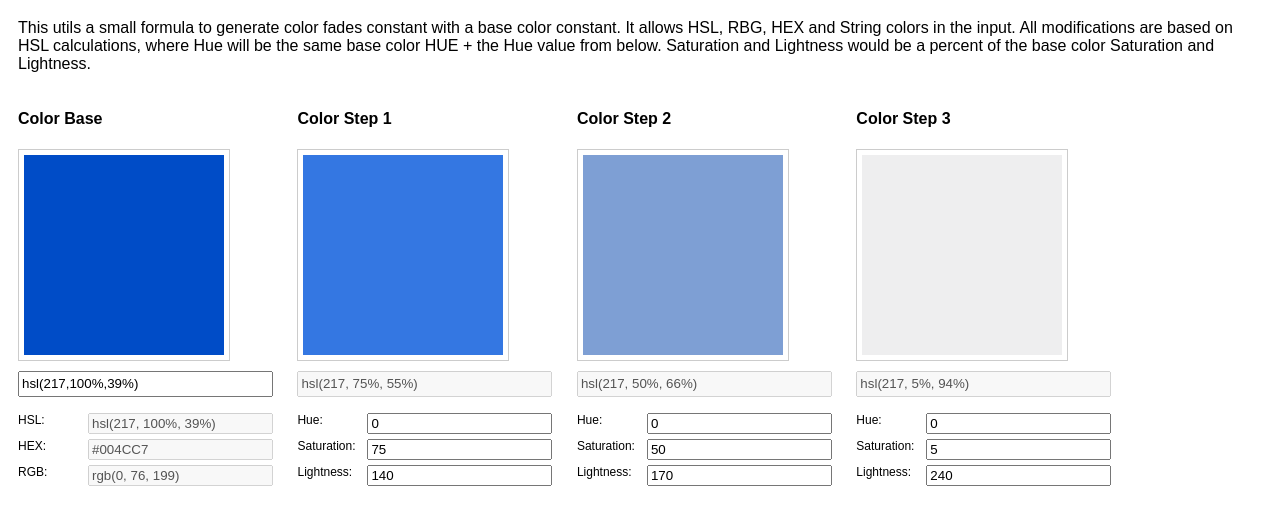
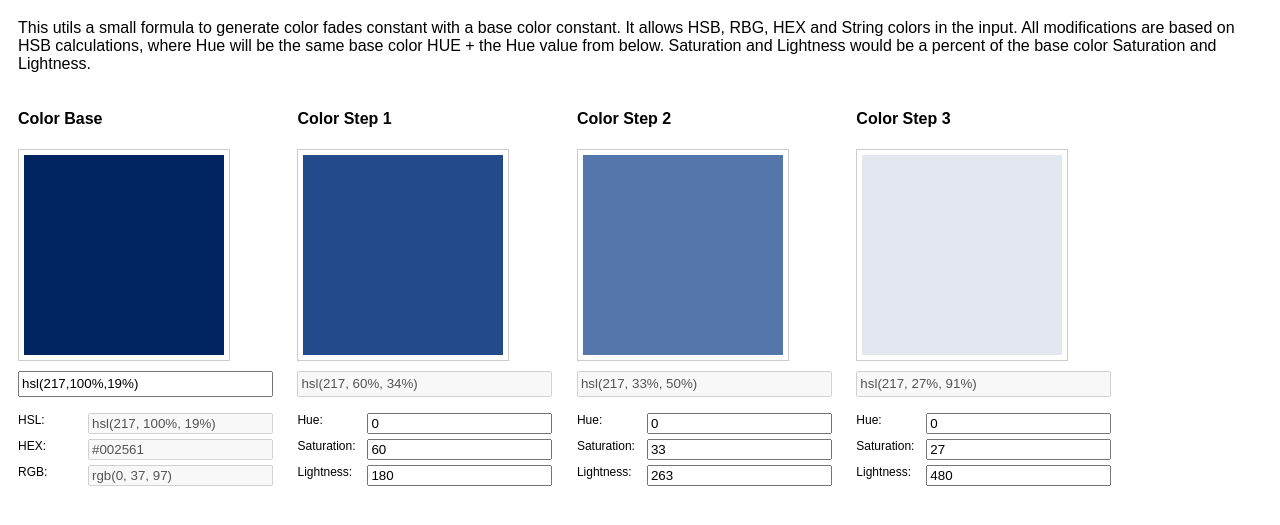
Before and after one commit to jicninja/ColorGenerator, a website with bundled scripts: page index.html in a window 1280 px wide. Shown: the part 71-596 px from the top of the page. Built offline with nearby package versions, Linux system fonts and the light colour scheme.

Commit message:
update formula

```diff
--- a/app.js
+++ b/app.js
@@ -72,7 +72,7 @@ function init () {
         });
     });
 
-    text.value = 'hsl(217,100%,39%)';
+    text.value = 'hsl(217,100%,19%)';
     const initColor = createListenerCallback(baseColorElements, true);
     steps.map((stepColor) => {
         const steps = calculateStep(stepColor, initColor);
--- a/index.html
+++ b/index.html
@@ -22,9 +22,9 @@
             <h1>Color constant generator</h1>
 
             <p>This utils a small formula to generate color fades constant with a base color constant.
-                    It allows HSL, RBG, HEX and String colors in the input.
+                    It allows HSB, RBG, HEX and String colors in the input.
 
-                    All modifications are based on HSL calculations, where Hue will be the same base color HUE + the Hue value from below.
+                    All modifications are based on HSB calculations, where Hue will be the same base color HUE + the Hue value from below.
 
                     Saturation and Lightness would be a percent of the base color Saturation and Lightness.
             </p>
@@ -54,8 +54,8 @@
                     <input disabled class="input-color" id="stepColor1Text" type="text">
                     <ul>
                         <li><span class="factor-label">Hue:</span> <input id="stepColor1Hue" value="0"/></li>
-                        <li><span class="factor-label">Saturation:</span> <input id="stepColor1Saturation" value="75"/></li>
-                        <li><span class="factor-label">Lightness:</span> <input id="stepColor1Lightness" value="140"/></li>
+                        <li><span class="factor-label">Saturation:</span> <input id="stepColor1Saturation" value="60"/></li>
+                        <li><span class="factor-label">Lightness:</span> <input id="stepColor1Lightness" value="180"/></li>
                     </ul>
                 </label>
             </div>
@@ -69,8 +69,8 @@
                         <input disabled class="input-color" id="stepColor2Text" type="text">
                         <ul>
                             <li><span class="factor-label">Hue:</span> <input id="stepColor2Hue" value="0"/></li>
-                            <li><span class="factor-label">Saturation:</span> <input id="stepColor2Saturation" value="50"/></li>
-                            <li><span class="factor-label">Lightness:</span> <input id="stepColor2Lightness" value="170"/></li>
+                            <li><span class="factor-label">Saturation:</span> <input id="stepColor2Saturation" value="33"/></li>
+                            <li><span class="factor-label">Lightness:</span> <input id="stepColor2Lightness" value="263"/></li>
                         </ul>
                     </label>
                 </div>
@@ -84,8 +84,8 @@
                             <input disabled disabled class="input-color" id="stepColor3Text" type="text">
                             <ul>
                                 <li><span class="factor-label">Hue:</span> <input id="stepColor3Hue" value="0"/></li>
-                                <li><span class="factor-label">Saturation:</span> <input id="stepColor3Saturation" value="5"/></li>
-                                <li><span class="factor-label">Lightness:</span> <input id="stepColor3Lightness" value="240"/></li>
+                                <li><span class="factor-label">Saturation:</span> <input id="stepColor3Saturation" value="27"/></li>
+                                <li><span class="factor-label">Lightness:</span> <input id="stepColor3Lightness" value="480"/></li>
                             </ul>
                         </label>
                     </div>
```
